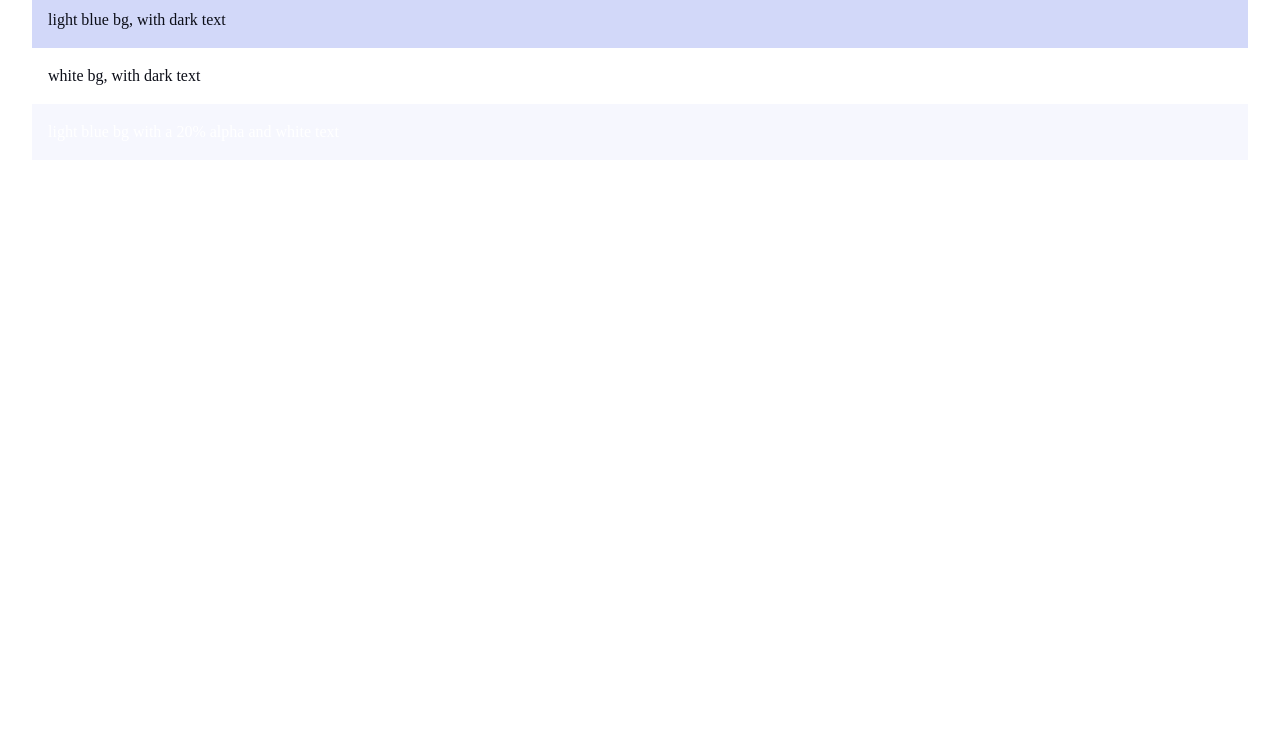
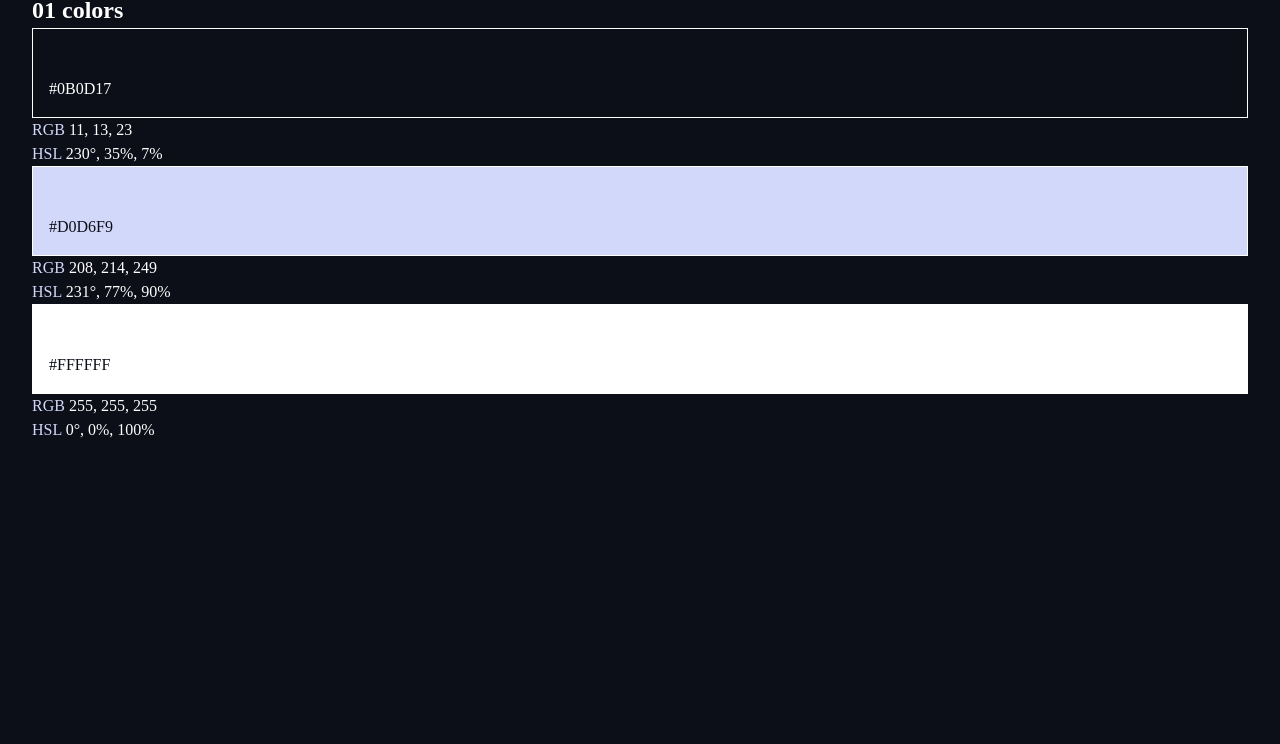
Before and after one commit to andre353/css-01-space-tourism-design-system, a plain HTML site: page index.html in a window 1280 px wide. Shown: the part 56-800 px from the top of the page. Drawn offline with Linux system fonts and the light colour scheme.

Commit message:
Add first section markup

```diff
--- a/index.css
+++ b/index.css
@@ -105,7 +105,7 @@ select {
 .bg-dark {
     background-color: hsl( var(--clr-dark) );
 }
-.bg-light {
+.bg-accent {
     background-color: hsl( var(--clr-light) );
 }
 .bg-white {
@@ -117,7 +117,7 @@ select {
 .text-dark {
     color: hsl( var(--clr-dark) );
 }
-.text-light {
+.text-accent {
     color: hsl( var(--clr-light) );
 }
 .text-white {
--- a/index.html
+++ b/index.html
@@ -2,23 +2,37 @@
     <head>
         <link rel="stylesheet" href="index.css">
     </head>
-    <body>
+    <body class="bg-dark text-white">
 
         <div class="container">
             <h1>Design system</h1>
 
+            <section id="colors">
+                <h2><span>01</span> colors</h2>
+                <div>
+                    <div class="bg-dark text-white" style="padding: 3rem 1rem 1rem; border: 1px solid white">
+                        #0B0D17
+                    </div>
+                    <p><span class="text-accent">RGB</span> 11, 13, 23</p>
+                    <p><span class="text-accent">HSL</span> 230°, 35%, 7%</p>
+                </div>
 
-            <div class="bg-light text-dark" style="padding: 1rem">
-                light blue bg, with dark text
-            </div>
+                <div>
+                    <div class="bg-accent text-dark" style="padding: 3rem 1rem 1rem; border: 1px solid white">
+                        #D0D6F9
+                    </div>
+                    <p><span class="text-accent">RGB</span> 208, 214, 249</p>
+                    <p><span class="text-accent">HSL</span> 231°, 77%, 90%</p>
+                </div>
 
-            <div class="bg-white text-dark" style="padding: 1rem">
-                white bg, with dark text
-            </div>
-
-            <div class="bg-example text-white" style="padding: 1rem">
-                light blue bg with a 20% alpha and white text
-            </div>
+                <div>
+                    <div class="bg-white text-dark" style="padding: 3rem 1rem 1rem; border: 1px solid white">
+                        #FFFFFF
+                    </div>
+                    <p><span class="text-accent">RGB</span> 255, 255, 255</p>
+                    <p><span class="text-accent">HSL</span> 0°, 0%, 100%</p>
+                </div>
+            </section>
 
         </div>
 
```
